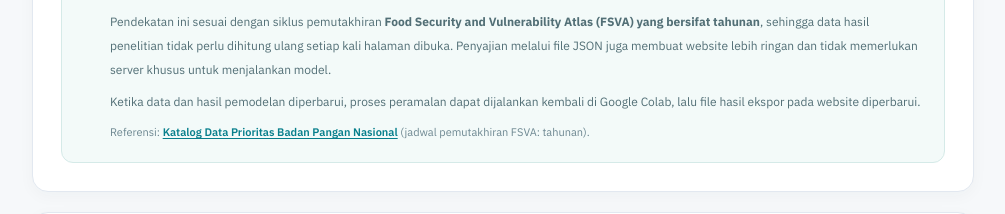
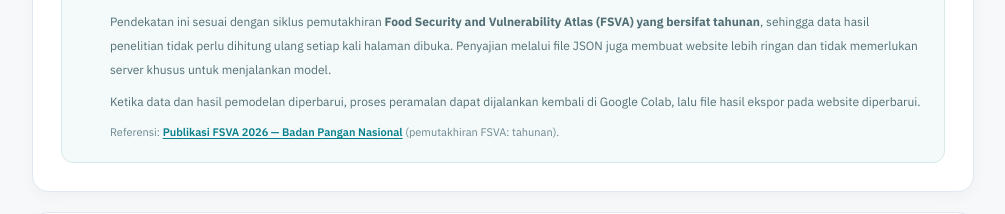
Before and after one commit to hamzhh28/PANGNUSA, a React (Vite) app in the folder pangnusa-frontend/: page /tentang in a window 1280 px wide. Shown: the part 1420-1634 px from the top of the page, without its empty margins (266-1271 px from the left). Built offline with nearby package versions, Linux system fonts and the light colour scheme.

Commit message:
Memperbarui referensi FSVA 2026

```diff
--- a/pangnusa-frontend/src/pages/TentangSistemPage.tsx
+++ b/pangnusa-frontend/src/pages/TentangSistemPage.tsx
@@ -185,7 +185,7 @@ export default function TentangSistemPage() {
                 Ketika data dan hasil pemodelan diperbarui, proses peramalan dapat dijalankan kembali di Google Colab, lalu file hasil ekspor pada website diperbarui.
               </p>
               <p className="mt-2 text-[11px] leading-5 text-[#6D8791]">
-                Referensi: <a href="https://badanpangan.go.id/katalog-data" target="_blank" rel="noopener noreferrer" className="font-semibold text-[#087F8C] underline underline-offset-2 hover:text-[#075E69]">Katalog Data Prioritas Badan Pangan Nasional</a> (jadwal pemutakhiran FSVA: tahunan).
+                Referensi: <a href="https://data.badanpangan.go.id/statisticpublications" target="_blank" rel="noopener noreferrer" className="font-semibold text-[#087F8C] underline underline-offset-2 hover:text-[#075E69]">Publikasi FSVA 2026 — Badan Pangan Nasional</a> (pemutakhiran FSVA: tahunan).
               </p>
             </div>
           </div>
```
